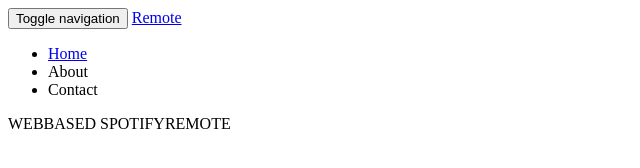
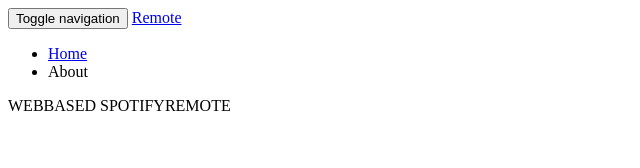
Before and after one commit to kristinn93/spotifynodejs-applecontroll, a website: page dist/index.html in a window 1280 px wide. Shown: the whole page, without its empty margins (0-640 px from the left). Drawn offline with Linux system fonts and the light colour scheme; some icons are missing.

Commit message:
ekkert merkilegt

```diff
--- a/dist/index.html
+++ b/dist/index.html
@@ -1,3 +1,3 @@
-<!doctype html> <html> <head> <meta charset="utf-8"> <title></title> <meta name="description" content=""> <meta name="viewport" content="width=device-width"> <!-- Place favicon.ico and apple-touch-icon.png in the root directory --> <link rel="stylesheet" href="styles/vendor.79d2e23a.css"> <link rel="stylesheet" href="styles/main.16c86e60.css"> </head> <body ng-app="spotifyAngularApp"> <!--[if lte IE 8]>
+<!doctype html> <html> <head> <meta charset="utf-8"> <title></title> <meta name="description" content=""> <meta name="viewport" content="width=device-width"> <!-- Place favicon.ico and apple-touch-icon.png in the root directory --> <link rel="stylesheet" href="styles/vendor.79d2e23a.css"> <link rel="stylesheet" href="styles/main.9b6fbbac.css"> </head> <body ng-app="spotifyAngularApp"> <!--[if lte IE 8]>
       <p class="browsehappy">You are using an <strong>outdated</strong> browser. Please <a href="http://browsehappy.com/">upgrade your browser</a> to improve your experience.</p>
-    <![endif]--> <!-- Add your site or application content here --> <div class="header"> <div class="navbar navbar-default" role="navigation"> <div class="container"> <div class="navbar-header"> <button type="button" class="navbar-toggle collapsed" data-toggle="collapse" data-target="#js-navbar-collapse"> <span class="sr-only">Toggle navigation</span> <span class="icon-bar"></span> <span class="icon-bar"></span> <span class="icon-bar"></span> </button> <a class="navbar-brand" href="#/">Remote</a> </div> <div class="collapse navbar-collapse" id="js-navbar-collapse"> <ul class="nav navbar-nav"> <li class="active"><a href="#/">Home</a></li> <li><a ng-href="#/about">About</a></li> <li><a ng-href="#/">Contact</a></li> </ul> </div> </div> </div> </div> <div class="container"> <div ng-view=""></div> </div> <div class="footer"> <div class="container"> <p><span class="glyphicon glyphicon-heart"></span>WEBBASED SPOTIFYREMOTE</p> </div> </div> <script src="scripts/vendor.d76b61fa.js"></script> <script src="scripts/scripts.9f1aa72f.js"></script> </body> </html>
+    <![endif]--> <!-- Add your site or application content here --> <div class="header"> <div class="navbar navbar-default" role="navigation"> <div class="container"> <div class="navbar-header"> <button type="button" class="navbar-toggle collapsed" data-toggle="collapse" data-target="#js-navbar-collapse"> <span class="sr-only">Toggle navigation</span> <span class="icon-bar"></span> <span class="icon-bar"></span> <span class="icon-bar"></span> </button> <a class="navbar-brand" href="#/">Remote</a> </div> <div class="collapse navbar-collapse" id="js-navbar-collapse"> <ul class="nav navbar-nav"> <li class="active"><a href="#/">Home</a></li> <li><a ng-href="#/about">About</a></li> </ul> </div> </div> </div> </div> <div class="container"> <div ng-view=""></div> </div> <div class="footer"> <div class="container"> <p><span class="glyphicon glyphicon-heart"></span>WEBBASED SPOTIFYREMOTE</p> </div> </div> <script src="scripts/vendor.d76b61fa.js"></script> <script src="scripts/scripts.0f37f8d1.js"></script> </body> </html>
```
Also changed, not shown: 5 other files.
